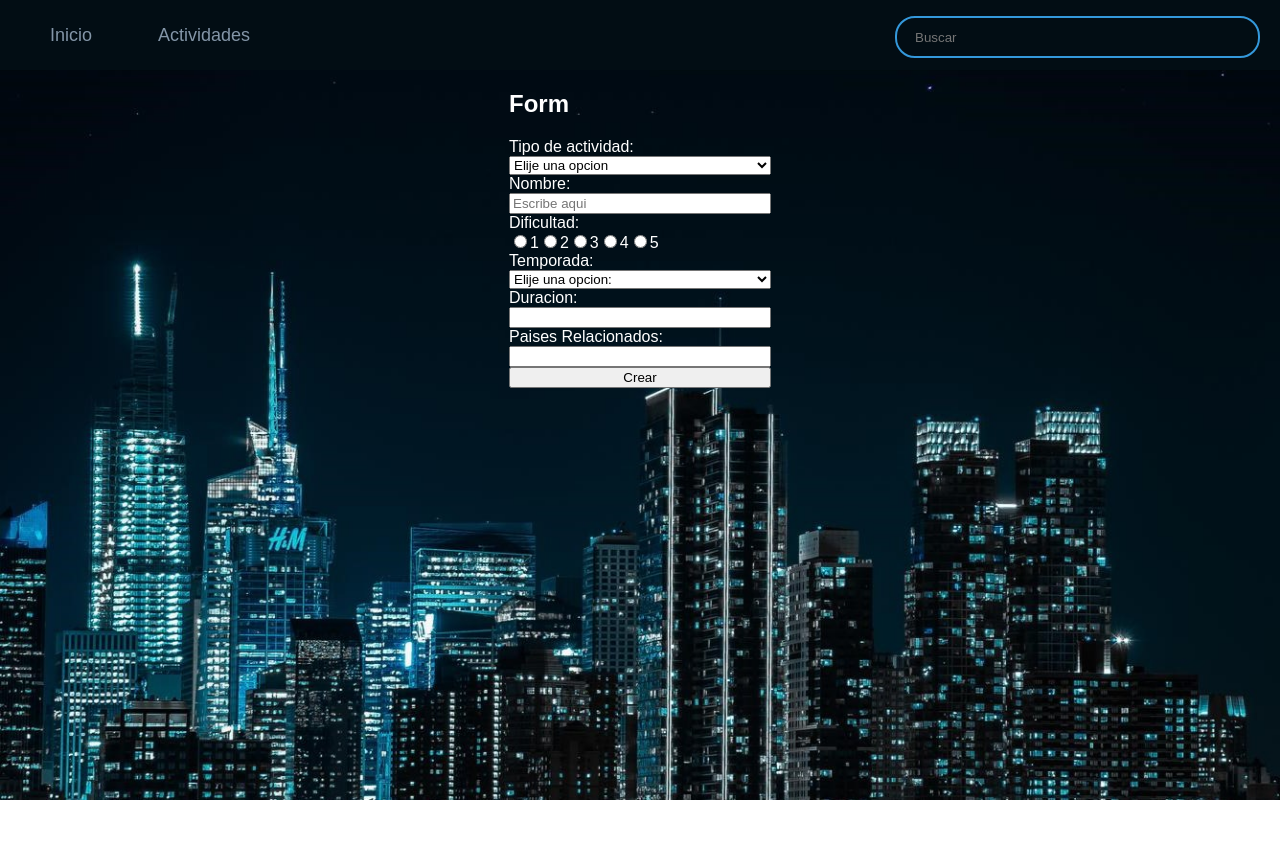
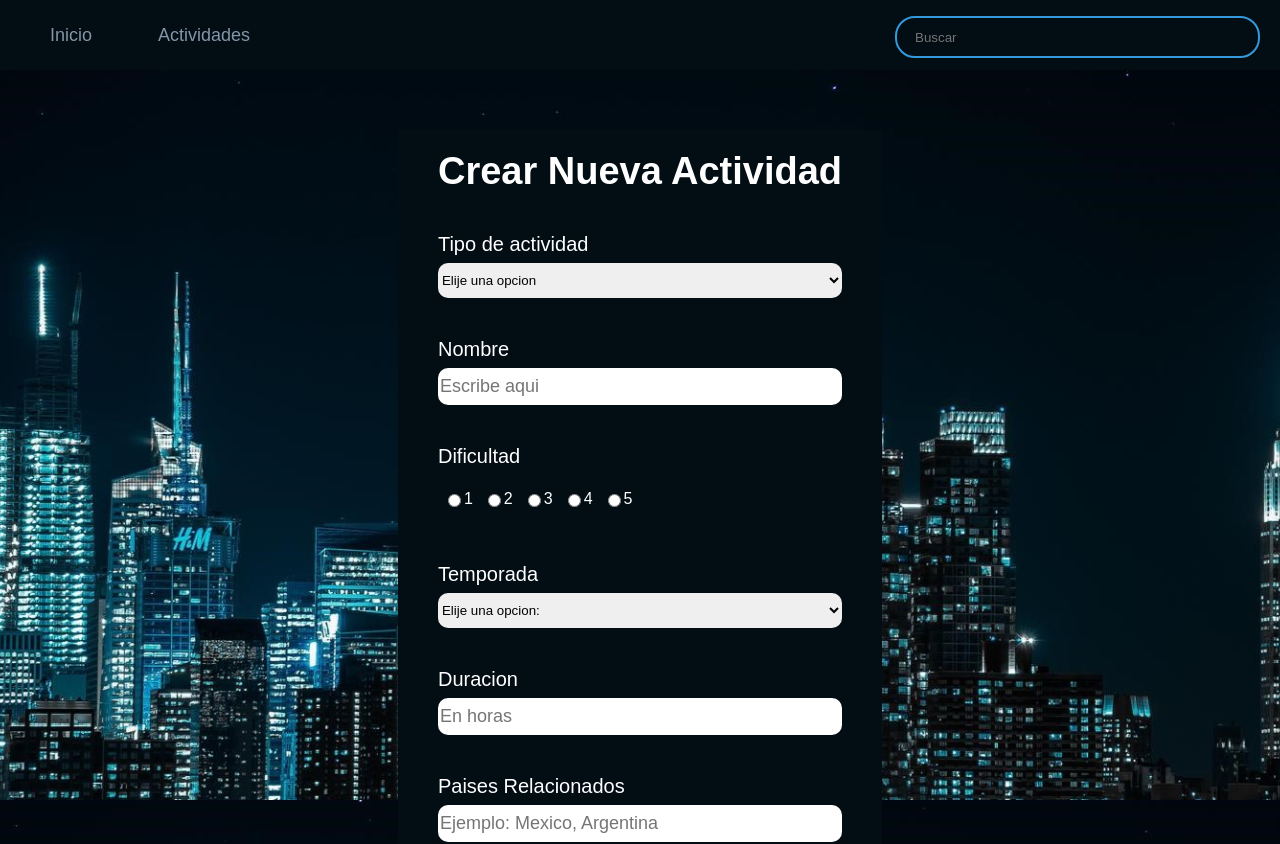
Before and after one commit to EMartinezZamudio/PIContries, a React (Vite) app in the folder client/: page /create-activity in a window 1280 px wide. Shown: the top 844 px of the page. Before the commit the page ends 800 px from the top, so only its background shows below. Built offline with nearby package versions, Linux system fonts and the light colour scheme.

Commit message:
estilos en formulario

```diff
--- a/client/src/components/Form/Form.jsx
+++ b/client/src/components/Form/Form.jsx
@@ -1,13 +1,16 @@
 import useCreateActivity from "../../hooks/useCreateActivity";
-import { wrapperForm } from "./Form.module.css";
+
+// estilos
+import { wrapperForm, labelForm, divDificultad } from "./Form.module.css";
 
 const Form = () => {
   const { handleSubmit, handleChange, errors } = useCreateActivity();
   return (
     <form className={wrapperForm} onSubmit={handleSubmit}>
-      <h2>Form</h2>
+      <h2>Crear Nueva Actividad</h2>
 
-      <span>Tipo de actividad: </span>
+      <div>
+        <label className={labelForm}>Tipo de actividad</label>
         <span>{errors.tipo && errors.tipo}</span>
         <select name="tipo" onChange={handleChange}>
           <option value="">Elije una opcion</option>
@@ -22,8 +25,10 @@ const Form = () => {
           <option value="op 9">Safaris y Observación de Fauna</option>
           <option value="op 10">Relajación y Bienestar</option>
         </select>
+      </div>
 
-      <label>Nombre: </label>
+      <div>
+        <label className={labelForm}>Nombre</label>
         <span>{errors.nombre && errors.nombre}</span>
         <input
           name="nombre"
@@ -31,10 +36,12 @@ const Form = () => {
           placeholder="Escribe aqui"
           onChange={handleChange}
         />
+      </div>
 
-      <span>Dificultad: </span>
+      <div>
+        <label className={labelForm}>Dificultad</label>
         <span>{errors.dificultad && errors.dificultad}</span>
-      <div>
+        <div className={divDificultad}>
           <label>
             <input
               name="dificultad"
@@ -81,8 +88,10 @@ const Form = () => {
             5
           </label>
         </div>
+      </div>
 
-      <span>Temporada: </span>
+      <div>
+        <label className={labelForm}>Temporada</label>
         <span>{errors.temporada && errors.temporada}</span>
         <select name="temporada" onChange={handleChange}>
           <option value="">Elije una opcion:</option>
@@ -91,14 +100,29 @@ const Form = () => {
           <option value="Invierno">Invierno</option>
           <option value="Primavera">Primavera</option>
         </select>
+      </div>
 
-      <label>Duracion: </label>
+      <div>
+        <label className={labelForm}>Duracion</label>
         <span>{errors.duracion && errors.duracion}</span>
-      <input name="duracion" type="text" onChange={handleChange} />
+        <input
+          name="duracion"
+          type="text"
+          onChange={handleChange}
+          placeholder="En horas"
+        />
+      </div>
 
-      <label>Paises Relacionados: </label>
+      <div>
+        <label className={labelForm}>Paises Relacionados</label>
         <span>{errors.paises && errors.paises}</span>
-      <input name="paises" type="text" onChange={handleChange} />
+        <input
+          name="paises"
+          type="text"
+          onChange={handleChange}
+          placeholder="Ejemplo: Mexico, Argentina"
+        />
+      </div>
 
       <button>Crear</button>
     </form>
--- a/client/src/components/Form/Form.module.css
+++ b/client/src/components/Form/Form.module.css
@@ -1,4 +1,70 @@
 .wrapperForm {
+  margin: 60px 0 30px 0;
+  background-color: #020d14;
   display: flex;
   flex-direction: column;
+  padding: 20px 40px 20px 40px;
 }
+
+.wrapperForm > div {
+  display: flex;
+  flex-direction: column;
+  margin-top: 40px;
+}
+
+.wrapperForm h2 {
+  font-size: 38px;
+  margin: 0;
+}
+
+.wrapperForm select {
+  height: 35px;
+  border-radius: 10px;
+  border: none;
+}
+
+.wrapperForm input {
+  font-size: 18px;
+  height: 35px;
+  border-radius: 10px;
+  border: none;
+}
+
+.wrapperForm span {
+  color: #c03221;
+}
+
+.wrapperForm button {
+  margin-top: 40px;
+  width: 150px;
+  height: 30px;
+  border-radius: 10px;
+  border: none;
+  margin-left: 125px;
+  transition: 210ms;
+}
+
+.wrapperForm button:hover {
+  background-color: transparent;
+  border: 2px solid white;
+  border-radius: 10px;
+  color: white;
+  cursor: pointer;
+}
+
+.labelForm {
+  color: white;
+  font-size: 20px;
+  margin-bottom: 7px;
+}
+
+.divDificultad {
+  display: flex;
+  align-items: center;
+}
+
+.divDificultad label {
+  margin: 5px;
+  display: flex;
+  align-items: center;
+}
```
Lines whose indentation alone changed are shown as unchanged.
